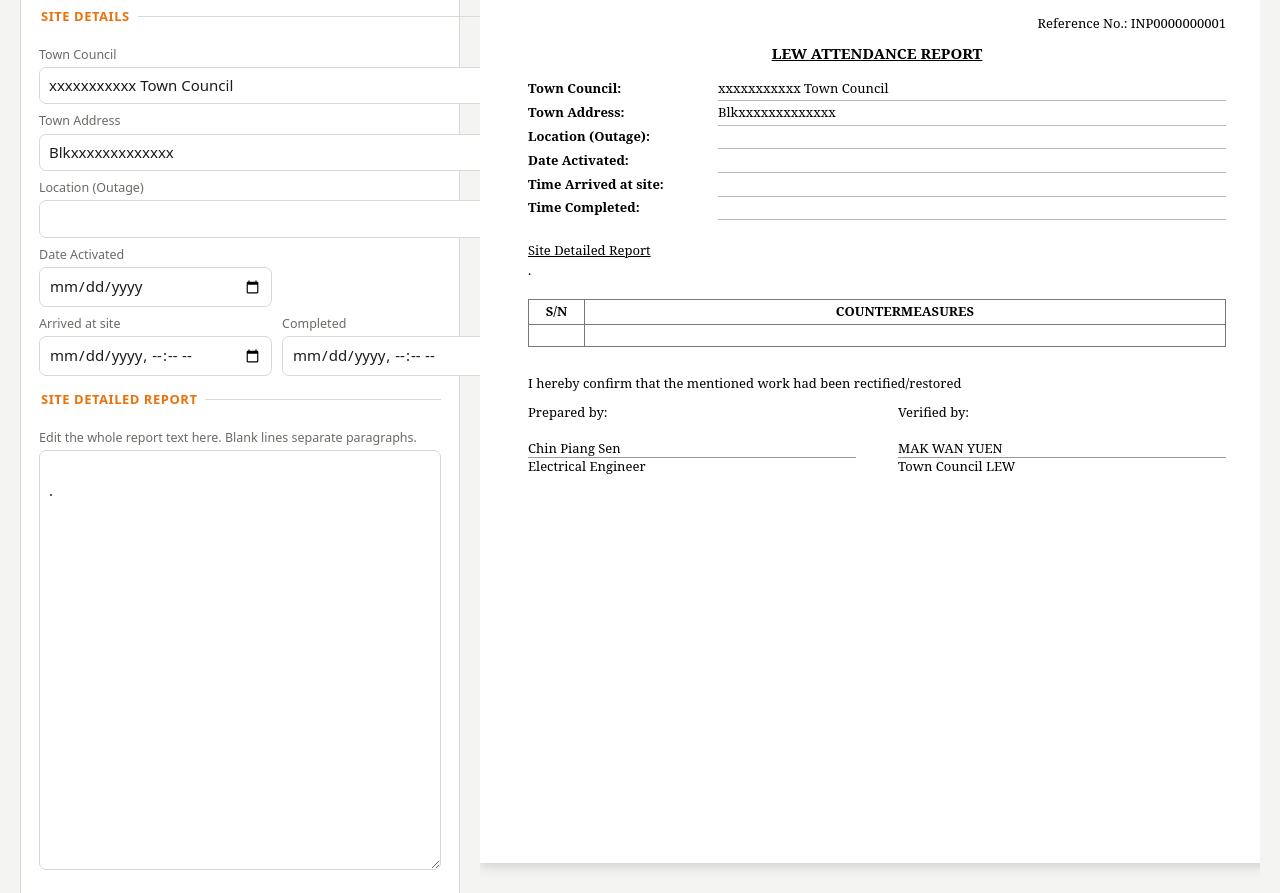
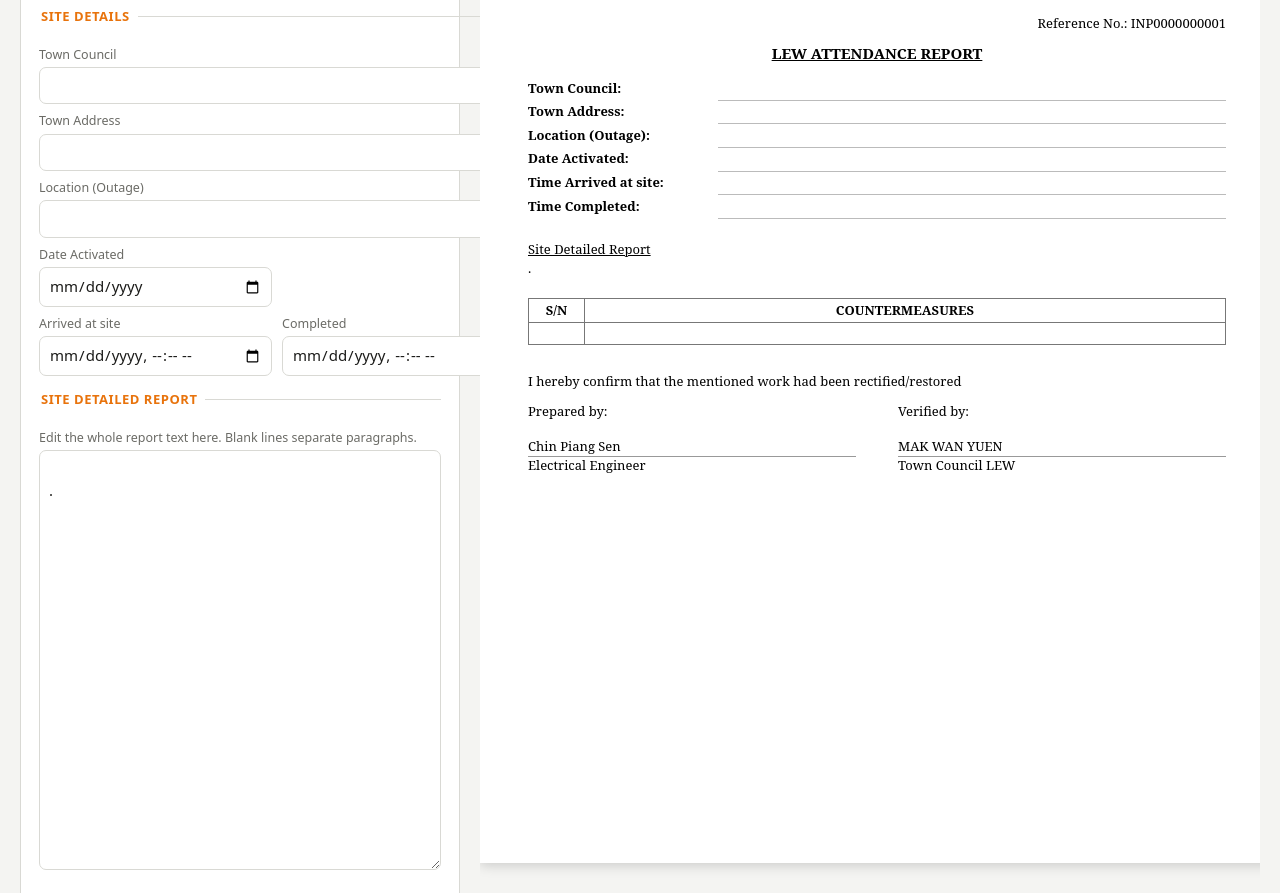
Before and after one commit to chinpsai/YL-Inspection-kit, a plain HTML site: page index.html in a window 1280 px wide. Shown: the part 207-1100 px from the top of the page. Drawn offline with Linux system fonts and the light colour scheme.

Commit message:
Clear Town Council and Address input values

```diff
--- a/index.html
+++ b/index.html
@@ -88,8 +88,8 @@ figcaption{margin-top:5px}
   </fieldset>
 
   <fieldset><legend>Site details</legend>
-   <label>Town Council</label><input id="tc" value="xxxxxxxxxxx Town Council">
-    <label>Town Address</label><input id="addr" value="Blkxxxxxxxxxxxxx ">
+   <label>Town Council</label><input id="tc" value=" ">
+    <label>Town Address</label><input id="addr" value=" ">
     <label>Location (Outage)</label><input id="loc" value=" ">
     <div class="row">
       <div><label>Date Activated</label><input id="act" type="date" value=" "></div>
```
